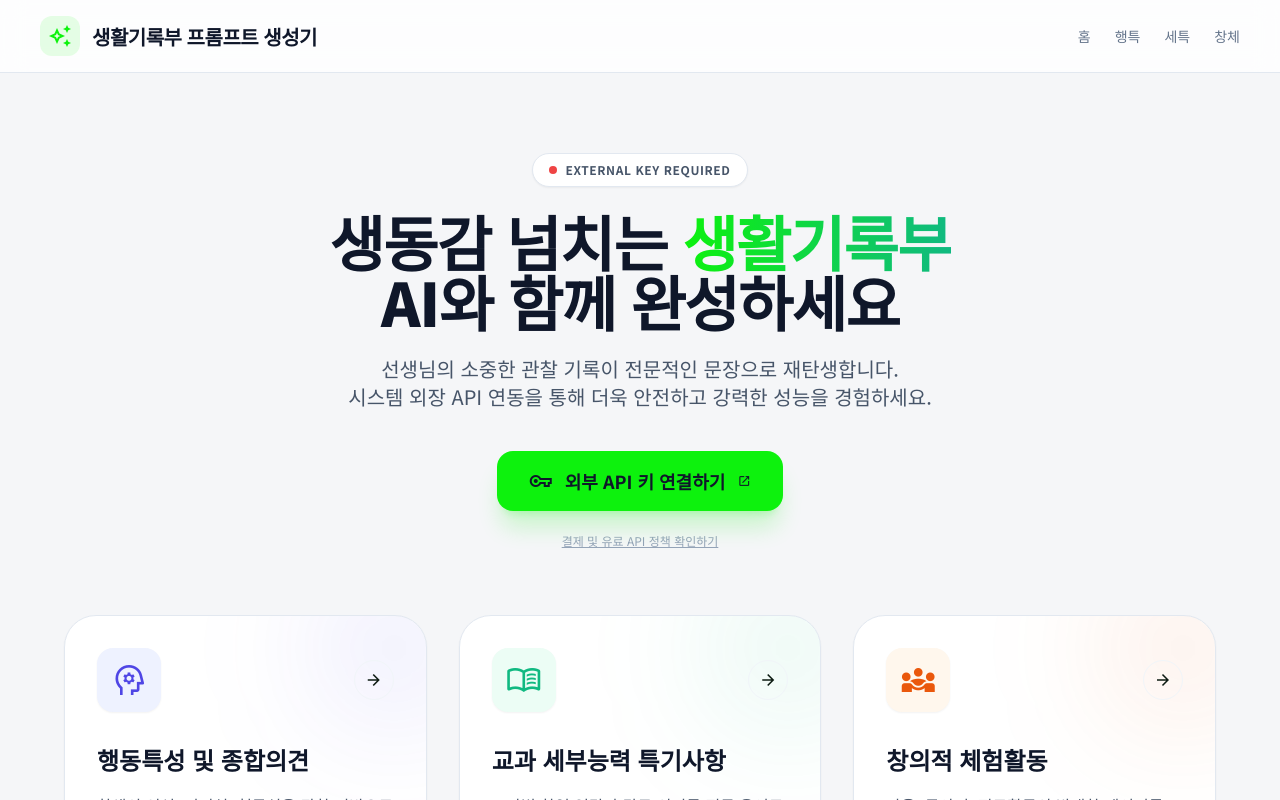
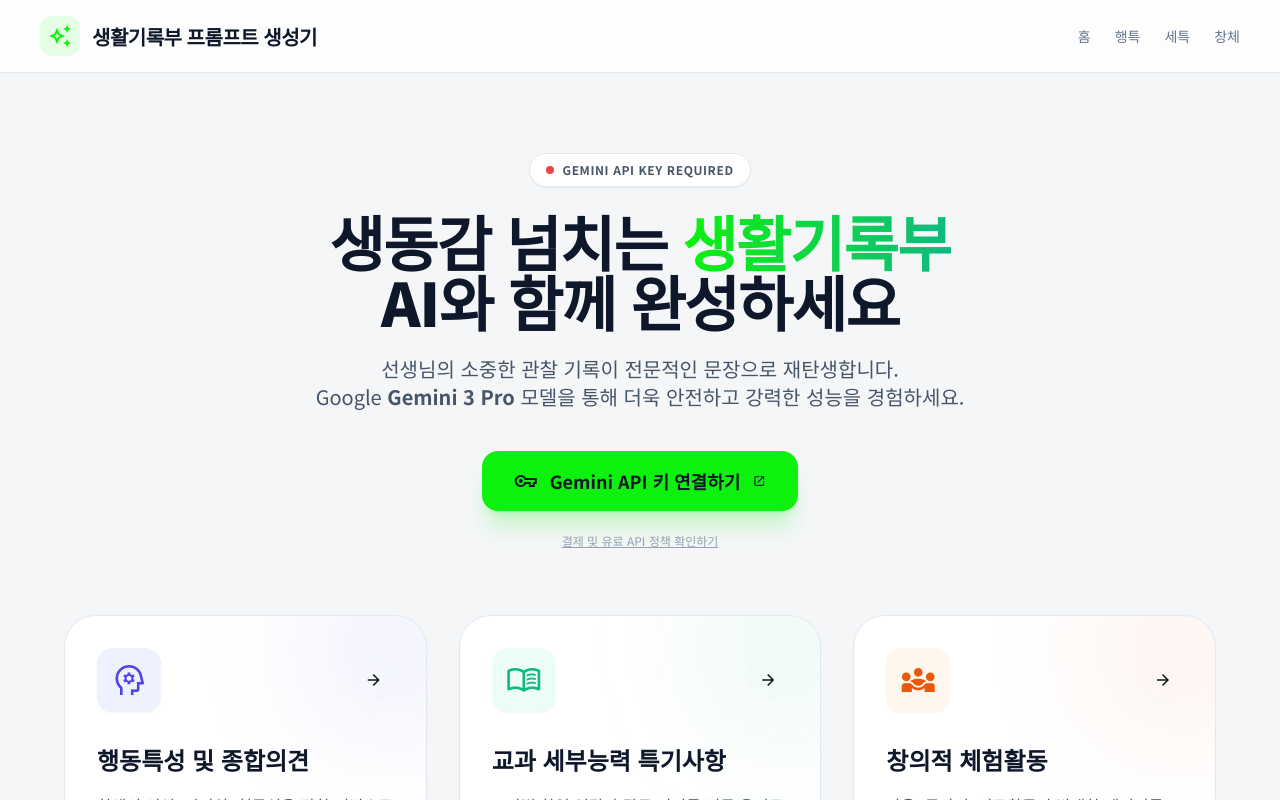
Before and after one commit to REDPAPA1000/student-diary, a React (Vite) app: page / in a window 1280 px wide. Shown: the top 800 px of the page. Built offline with nearby package versions, Linux system fonts and the light colour scheme.

Commit message:
UX: Clarify Gemini API usage and add link to key creation page

```diff
--- a/pages/Home.tsx
+++ b/pages/Home.tsx
@@ -33,12 +33,28 @@ const HomeScreen: React.FC = () => {
                 console.error("Failed to open system key selector", err);
             }
         } else {
-            // Fallback for Vercel/Standard Web Environments
-            const manualKey = prompt("Google AI Studio 환경이 아닙니다.\nAPI 키를 직접 입력해주세요:");
+            // Fallback for Standard Web Environments
+            const hasKey = window.confirm(
+                "Google Gemini API 키를 보유하고 계신가요?\n\n" +
+                "[확인] 키 입력창 열기\n" +
+                "[취소] 키 발급 페이지(Google AI Studio)로 이동"
+            );
+
+            if (!hasKey) {
+                window.open('https://aistudio.google.com/app/apikey', '_blank');
+                return;
+            }
+
+            const manualKey = prompt("Google Gemini API 키를 입력해주세요 (sk-로 시작하는 키):");
             if (manualKey) {
-                localStorage.setItem('gemini_api_key', manualKey);
-                setIsConnected(true);
-                window.location.reload(); // Refresh to apply the new key
+                if (manualKey.startsWith('sk-')) {
+                    localStorage.setItem('gemini_api_key', manualKey);
+                    setIsConnected(true);
+                    alert("Gemini API 키가 성공적으로 등록되었습니다.");
+                    window.location.reload();
+                } else {
+                    alert("올바르지 않은 키 형식입니다. 'sk-'로 시작하는 전체 키를 입력해주세요.");
+                }
             }
         }
     };
@@ -62,7 +78,7 @@ const HomeScreen: React.FC = () => {
                                 <span className={`relative inline-flex rounded-full h-2 w-2 ${isConnected ? 'bg-primary' : 'bg-red-500'}`}></span>
                             </span>
                             <span className="text-xs font-bold text-slate-600 dark:text-slate-300 tracking-wider uppercase">
-                                {isConnected ? "System Connection Active" : "External Key Required"}
+                                {isConnected ? "System Connection Active" : "Gemini API Key Required"}
                             </span>
                         </div>
                         <h1 className="text-slate-900 dark:text-white text-4xl md:text-6xl font-black leading-tight tracking-tight">
@@ -71,7 +87,7 @@ const HomeScreen: React.FC = () => {
                         </h1>
                         <p className="text-slate-600 dark:text-slate-400 text-lg md:text-xl max-w-3xl mx-auto font-normal leading-relaxed break-keep">
                             선생님의 소중한 관찰 기록이 전문적인 문장으로 재탄생합니다.<br className="hidden md:block" />
-                            시스템 외장 API 연동을 통해 더욱 안전하고 강력한 성능을 경험하세요.
+                            Google <strong>Gemini 3 Pro</strong> 모델을 통해 더욱 안전하고 강력한 성능을 경험하세요.
                         </p>
 
                         {/* External Key Management Button */}
@@ -79,12 +95,12 @@ const HomeScreen: React.FC = () => {
                             <button
                                 onClick={handleOpenSystemKeyPopup}
                                 className={`inline-flex items-center gap-3 px-8 py-4 rounded-2xl font-bold text-lg transition-all transform hover:scale-105 active:scale-95 shadow-xl ${isConnected
-                                        ? "bg-slate-900 text-white hover:bg-slate-800 dark:bg-white dark:text-slate-900"
-                                        : "bg-primary text-slate-900 hover:bg-primary-hover shadow-primary/20"
+                                    ? "bg-slate-900 text-white hover:bg-slate-800 dark:bg-white dark:text-slate-900"
+                                    : "bg-primary text-slate-900 hover:bg-primary-hover shadow-primary/20"
                                     }`}
                             >
                                 <span className="material-symbols-outlined">{isConnected ? 'admin_panel_settings' : 'vpn_key'}</span>
-                                <span>{isConnected ? '시스템 API 설정 관리' : '외부 API 키 연결하기'}</span>
+                                <span>{isConnected ? 'Gemini API 설정 관리' : 'Gemini API 키 연결하기'}</span>
                                 <span className="material-symbols-outlined text-sm">open_in_new</span>
                             </button>
                             <div className="mt-4">
```
